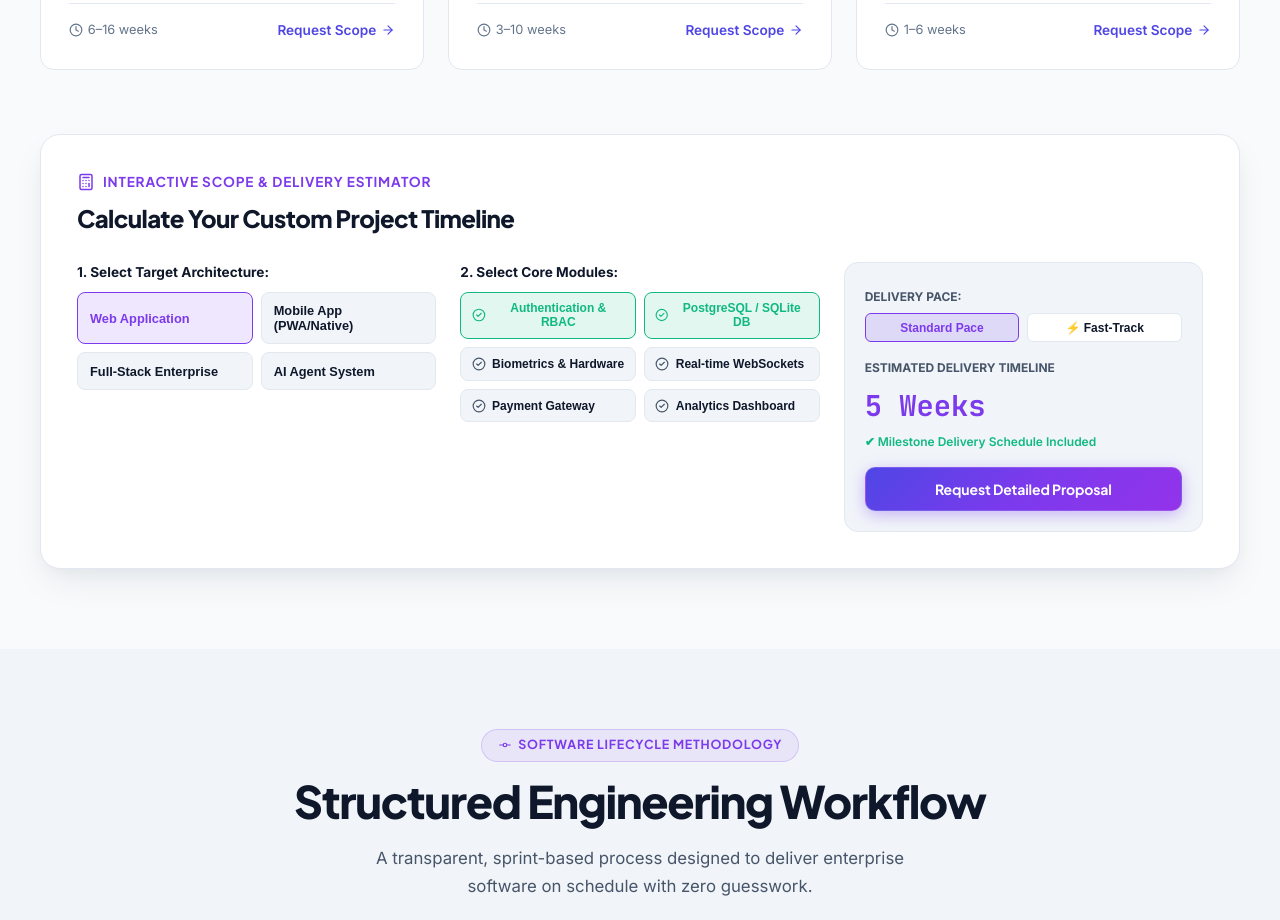
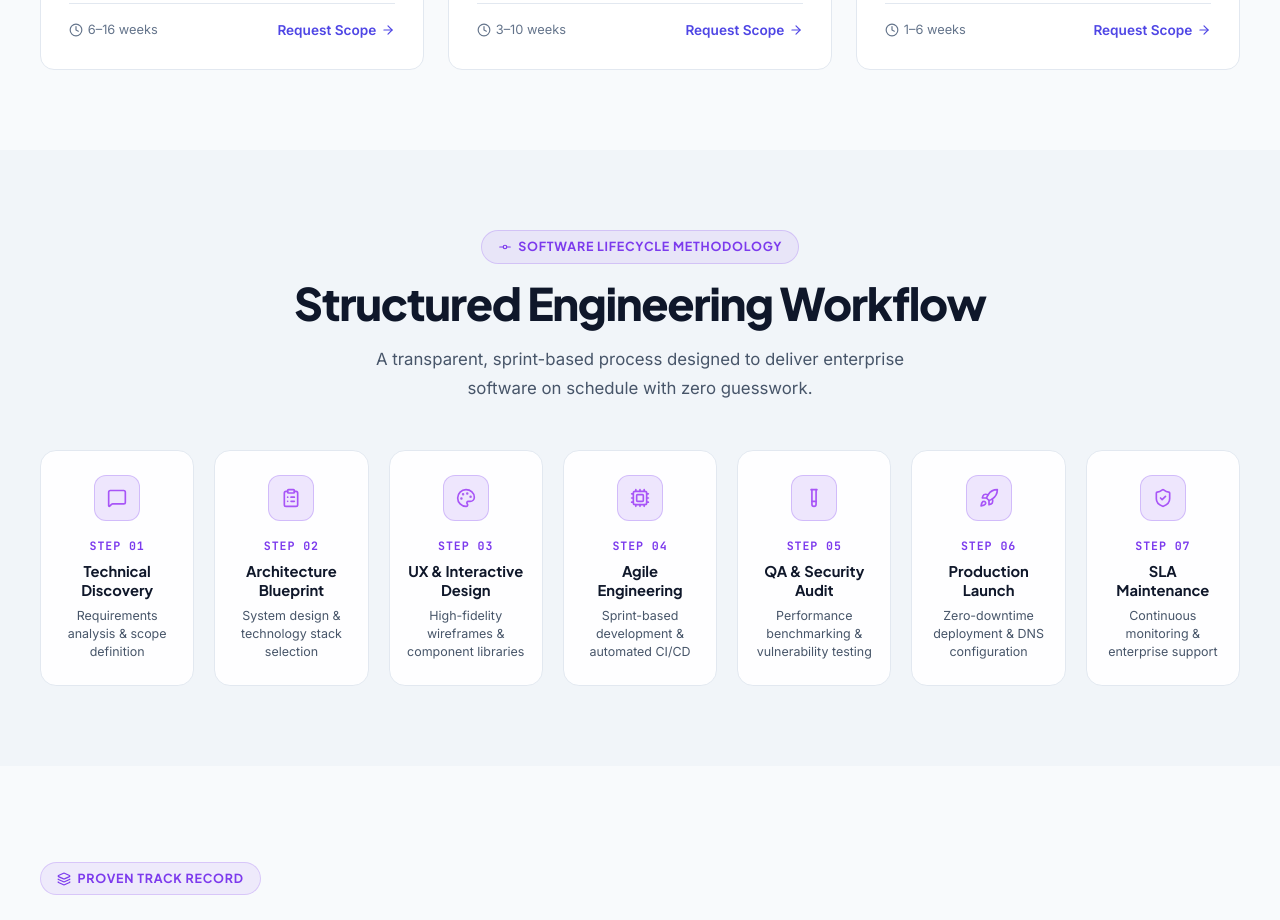
Before and after one commit to Tarun7358/rdkwebsite, a React (Vite) app in the folder frontend/: page / in a window 1280 px wide. Shown: the part 2260-3180 px from the top of the page. Built offline with nearby package versions, Linux system fonts and the light colour scheme; no server answers.

Commit message:
Remove interactive scope and delivery estimator component

```diff
--- a/frontend/src/components/public/Services.tsx
+++ b/frontend/src/components/public/Services.tsx
@@ -1,6 +1,6 @@
-import React, { useState } from 'react';
+import React from 'react';
 import { useAppStore } from '../../store/appStore';
-import { Globe, Smartphone, Bot, Zap, Brain, Cloud, Clock, Calculator, CheckCircle2, ArrowRight, Layers } from 'lucide-react';
+import { Globe, Smartphone, Bot, Zap, Brain, Cloud, Clock, ArrowRight, Layers } from 'lucide-react';
 
 const iconMap: Record<number, React.ReactNode> = {
   1: <Globe size={24} />,
@@ -66,25 +66,6 @@ export const Services: React.FC = () => {
   const storeServices = useAppStore((s) => s.services);
   const services = storeServices && storeServices.length > 0 ? storeServices : defaultServices;
 
-  // Interactive Scope Estimator State
-  const [platformType, setPlatformType] = useState<'web' | 'mobile' | 'fullstack' | 'ai'>('web');
-  const [selectedFeatures, setSelectedFeatures] = useState<string[]>(['auth', 'database']);
-  const [timelineSpeed, setTimelineSpeed] = useState<'standard' | 'express'>('standard');
-
-  const toggleFeature = (feat: string) => {
-    setSelectedFeatures((prev) =>
-      prev.includes(feat) ? prev.filter((f) => f !== feat) : [...prev, feat]
-    );
-  };
-
-  const getEstimatedDuration = () => {
-    let base = platformType === 'web' ? 3 : platformType === 'mobile' ? 5 : platformType === 'fullstack' ? 7 : 4;
-    base += selectedFeatures.length * 1.2;
-    if (timelineSpeed === 'express') base *= 0.7;
-    return `${Math.round(base)} Weeks`;
-  };
-
-
   return (
     <section id="services" style={{ padding: '5rem 0' }}>
       <div className="section-inner">
@@ -124,154 +105,6 @@ export const Services: React.FC = () => {
           ))}
         </div>
 
-        {/* Interactive Scope & Timeline Estimator */}
-        <div style={{ marginTop: '4rem', background: 'var(--card)', border: '1px solid var(--border)', borderRadius: '20px', padding: '2.25rem', boxShadow: 'var(--shadow-lg)' }}>
-          <div style={{ display: 'flex', alignItems: 'center', gap: '0.5rem', color: 'var(--primary)', fontWeight: 700, fontSize: '0.85rem', textTransform: 'uppercase', letterSpacing: '0.06em', fontFamily: 'var(--font-display)' }}>
-            <Calculator size={18} /> Interactive Scope & Delivery Estimator
-          </div>
-          <h3 style={{ fontSize: '1.5rem', fontWeight: 800, margin: '0.4rem 0 1rem 0', color: 'var(--text)', fontFamily: 'var(--font-display)' }}>Calculate Your Custom Project Timeline</h3>
-
-          <div style={{ display: 'grid', gridTemplateColumns: 'repeat(auto-fit, minmax(280px, 1fr))', gap: '1.5rem', marginTop: '1.5rem' }}>
-
-            {/* Step 1: Platform Selection */}
-            <div>
-              <label style={{ fontSize: '0.85rem', fontWeight: 700, color: 'var(--text)', display: 'block', marginBottom: '0.5rem' }}>
-                1. Select Target Architecture:
-              </label>
-              <div style={{ display: 'grid', gridTemplateColumns: '1fr 1fr', gap: '0.5rem' }}>
-                {[
-                  { id: 'web', label: 'Web Application' },
-                  { id: 'mobile', label: 'Mobile App (PWA/Native)' },
-                  { id: 'fullstack', label: 'Full-Stack Enterprise' },
-                  { id: 'ai', label: 'AI Agent System' },
-                ].map((item) => (
-                  <button
-                    key={item.id}
-                    onClick={() => setPlatformType(item.id as any)}
-                    style={{
-                      padding: '0.65rem 0.75rem',
-                      borderRadius: '8px',
-                      border: `1px solid ${platformType === item.id ? 'var(--primary)' : 'var(--border)'}`,
-                      background: platformType === item.id ? 'rgba(124, 58, 237, 0.12)' : 'var(--bg2)',
-                      color: platformType === item.id ? 'var(--primary)' : 'var(--text)',
-                      fontSize: '0.8rem',
-                      fontWeight: 700,
-                      cursor: 'pointer',
-                      textAlign: 'left',
-                      transition: 'all 0.2s'
-                    }}
-                  >
-                    {item.label}
-                  </button>
-                ))}
-              </div>
-            </div>
-
-            {/* Step 2: Required Modules */}
-            <div>
-              <label style={{ fontSize: '0.85rem', fontWeight: 700, color: 'var(--text)', display: 'block', marginBottom: '0.5rem' }}>
-                2. Select Core Modules:
-              </label>
-              <div style={{ display: 'grid', gridTemplateColumns: '1fr 1fr', gap: '0.5rem' }}>
-                {[
-                  { id: 'auth', label: 'Authentication & RBAC' },
-                  { id: 'database', label: 'PostgreSQL / SQLite DB' },
-                  { id: 'biometrics', label: 'Biometrics & Hardware' },
-                  { id: 'realtime', label: 'Real-time WebSockets' },
-                  { id: 'payments', label: 'Payment Gateway' },
-                  { id: 'analytics', label: 'Analytics Dashboard' },
-                ].map((feat) => (
-                  <button
-                    key={feat.id}
-                    onClick={() => toggleFeature(feat.id)}
-                    style={{
-                      display: 'flex',
-                      alignItems: 'center',
-                      gap: '0.4rem',
-                      padding: '0.55rem 0.65rem',
-                      borderRadius: '8px',
-                      border: `1px solid ${selectedFeatures.includes(feat.id) ? '#10b981' : 'var(--border)'}`,
-                      background: selectedFeatures.includes(feat.id) ? 'rgba(16, 185, 129, 0.12)' : 'var(--bg2)',
-                      color: selectedFeatures.includes(feat.id) ? '#10b981' : 'var(--text)',
-                      fontSize: '0.75rem',
-                      fontWeight: 700,
-                      cursor: 'pointer',
-                      transition: 'all 0.2s'
-                    }}
-                  >
-                    <CheckCircle2 size={14} color={selectedFeatures.includes(feat.id) ? '#10b981' : 'var(--text2)'} />
-                    {feat.label}
-                  </button>
-                ))}
-              </div>
-            </div>
-
-            {/* Step 3: Estimated Calculation Box */}
-            <div style={{ background: 'var(--bg2)', padding: '1.25rem', borderRadius: '14px', border: '1px solid var(--border)', display: 'flex', flexDirection: 'column', justifyContent: 'space-between' }}>
-              <div>
-                <span style={{ fontSize: '0.75rem', color: 'var(--text2)', fontWeight: 700, textTransform: 'uppercase' }}>
-                  Delivery Pace:
-                </span>
-                <div style={{ display: 'flex', gap: '0.5rem', marginTop: '0.3rem', marginBottom: '0.75rem' }}>
-                  <button
-                    onClick={() => setTimelineSpeed('standard')}
-                    style={{
-                      flex: 1,
-                      padding: '0.4rem',
-                      borderRadius: '6px',
-                      border: `1px solid ${timelineSpeed === 'standard' ? 'var(--primary)' : 'var(--border)'}`,
-                      background: timelineSpeed === 'standard' ? 'rgba(124, 58, 237, 0.15)' : 'var(--card)',
-                      color: timelineSpeed === 'standard' ? 'var(--primary)' : 'var(--text)',
-                      fontSize: '0.75rem',
-                      fontWeight: 700,
-                      cursor: 'pointer'
-                    }}
-                  >
-                    Standard Pace
-                  </button>
-                  <button
-                    onClick={() => setTimelineSpeed('express')}
-                    style={{
-                      flex: 1,
-                      padding: '0.4rem',
-                      borderRadius: '6px',
-                      border: `1px solid ${timelineSpeed === 'express' ? 'var(--primary)' : 'var(--border)'}`,
-                      background: timelineSpeed === 'express' ? 'rgba(124, 58, 237, 0.15)' : 'var(--card)',
-                      color: timelineSpeed === 'express' ? 'var(--primary)' : 'var(--text)',
-                      fontSize: '0.75rem',
-                      fontWeight: 700,
-                      cursor: 'pointer'
-                    }}
-                  >
-                    ⚡ Fast-Track
-                  </button>
-                </div>
-
-                <span style={{ fontSize: '0.75rem', color: 'var(--text2)', fontWeight: 700, textTransform: 'uppercase' }}>
-                  Estimated Delivery Timeline
-                </span>
-                <div style={{ fontSize: '1.8rem', fontWeight: 900, color: 'var(--primary)', marginTop: '0.2rem', fontFamily: 'var(--font-mono)' }}>
-                  {getEstimatedDuration()}
-                </div>
-                <div style={{ fontSize: '0.75rem', color: '#10b981', marginTop: '0.2rem', fontWeight: 600 }}>
-                  ✔ Milestone Delivery Schedule Included
-                </div>
-              </div>
-
-              <div style={{ marginTop: '1rem' }}>
-                <a
-                  href="#contact"
-                  className="btn btn-primary"
-                  style={{ width: '100%', textAlign: 'center', fontWeight: 700, display: 'block' }}
-                >
-                  Request Detailed Proposal
-                </a>
-              </div>
-            </div>
-
-          </div>
-        </div>
-
       </div>
     </section>
   );
```
